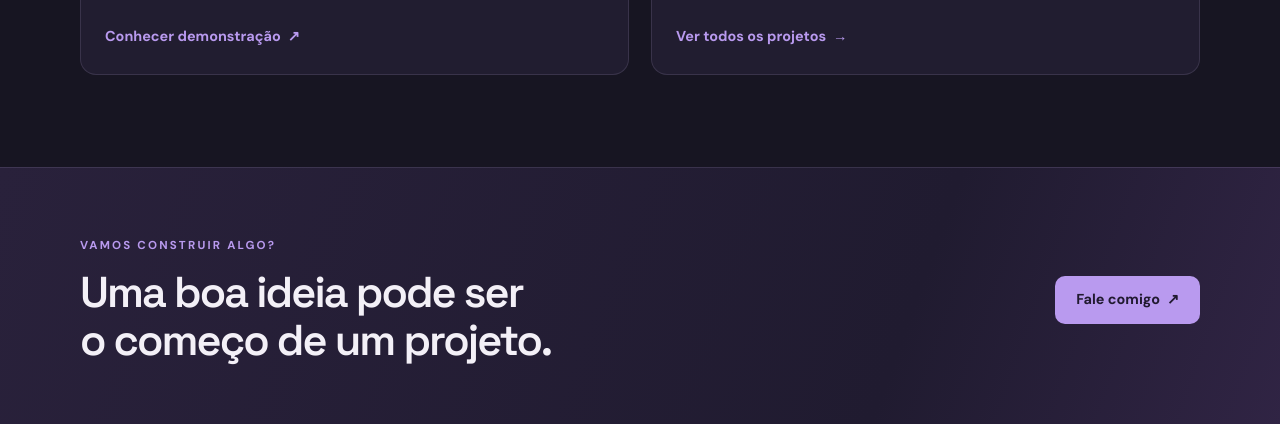
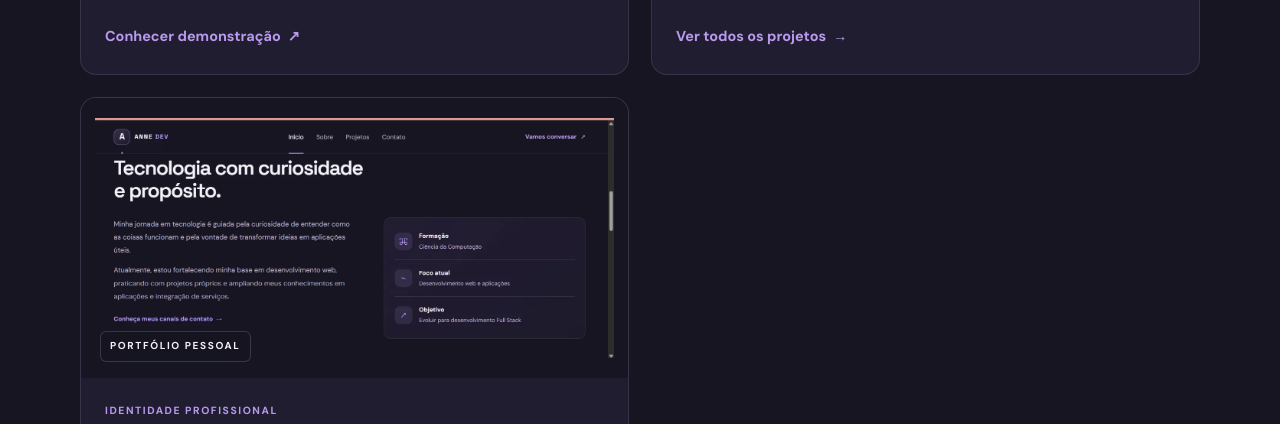
Before and after one commit to annemoura/portfolio-pessoal, a plain HTML site: page index.html in a window 1280 px wide. Shown: the part 2675-3099 px from the top of the page. Drawn offline with Linux system fonts and the light colour scheme.

Commit message:
Adiciona imagem do portfólio aos projetos em destaque

```diff
--- a/index.html
+++ b/index.html
@@ -93,7 +93,11 @@
           <div class="project-art project-image"><img src="assets/images/discord-landing.webp" alt="Captura da landing page demonstrativa inspirada no Discord" loading="lazy"><span class="art-caption">LANDING PAGE</span></div>
           <div class="project-content"><p class="project-kicker">DESENVOLVIMENTO WEB</p><h3>Clone da página do Discord</h3><p>Recriação educacional de uma landing page para praticar estrutura semântica, layout e responsividade.</p><div class="tag-list"><span>HTML5</span><span>CSS3</span><span>Flexbox</span></div><a class="text-link" href="projetos.html">Ver todos os projetos <span aria-hidden="true">→</span></a></div>
         </article>
-      </div>
+        <article class="project-card">
+          <div class="project-art project-image"><img src="assets/images/portfolio-homepage.webp" alt="Captura da página inicial do portfólio Anne Dev" loading="lazy"><span class="art-caption">PORTFÓLIO PESSOAL</span></div>
+          <div class="project-content"><p class="project-kicker">IDENTIDADE PROFISSIONAL</p><h3>Portfólio pessoal</h3><p>Site responsivo para apresentar minha trajetória, projetos e canais de contato como desenvolvedora.</p><div class="tag-list"><span>HTML5</span><span>CSS3</span><span>Design responsivo</span></div><a class="text-link" href="https://annemoura.github.io/portfolio-pessoal/" target="_blank" rel="noopener noreferrer">Visitar portfólio <span aria-hidden="true">↗</span></a></div>
+        </article>
+              </div>
     </section>
 
     <section class="closing-cta">
```
